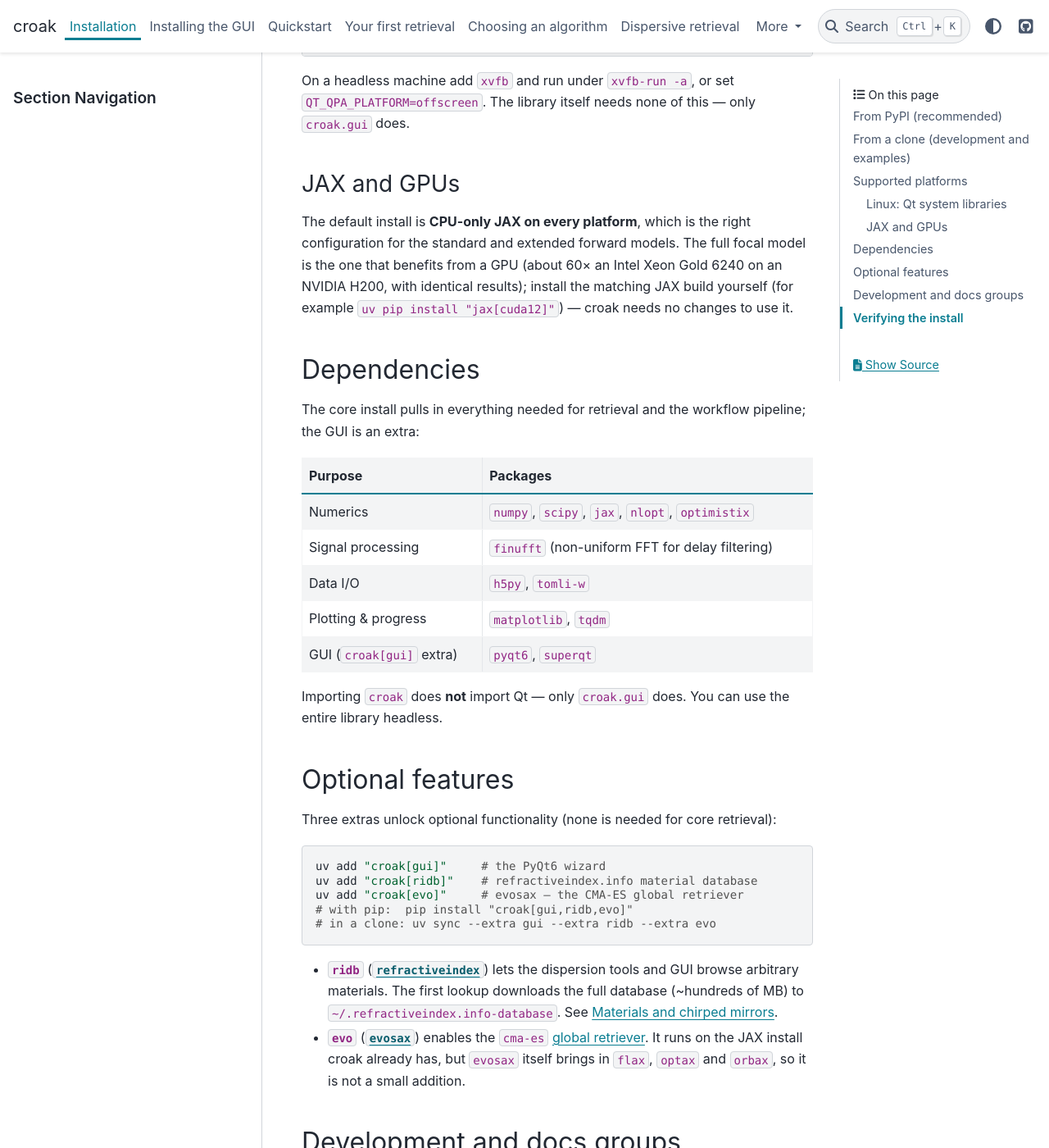
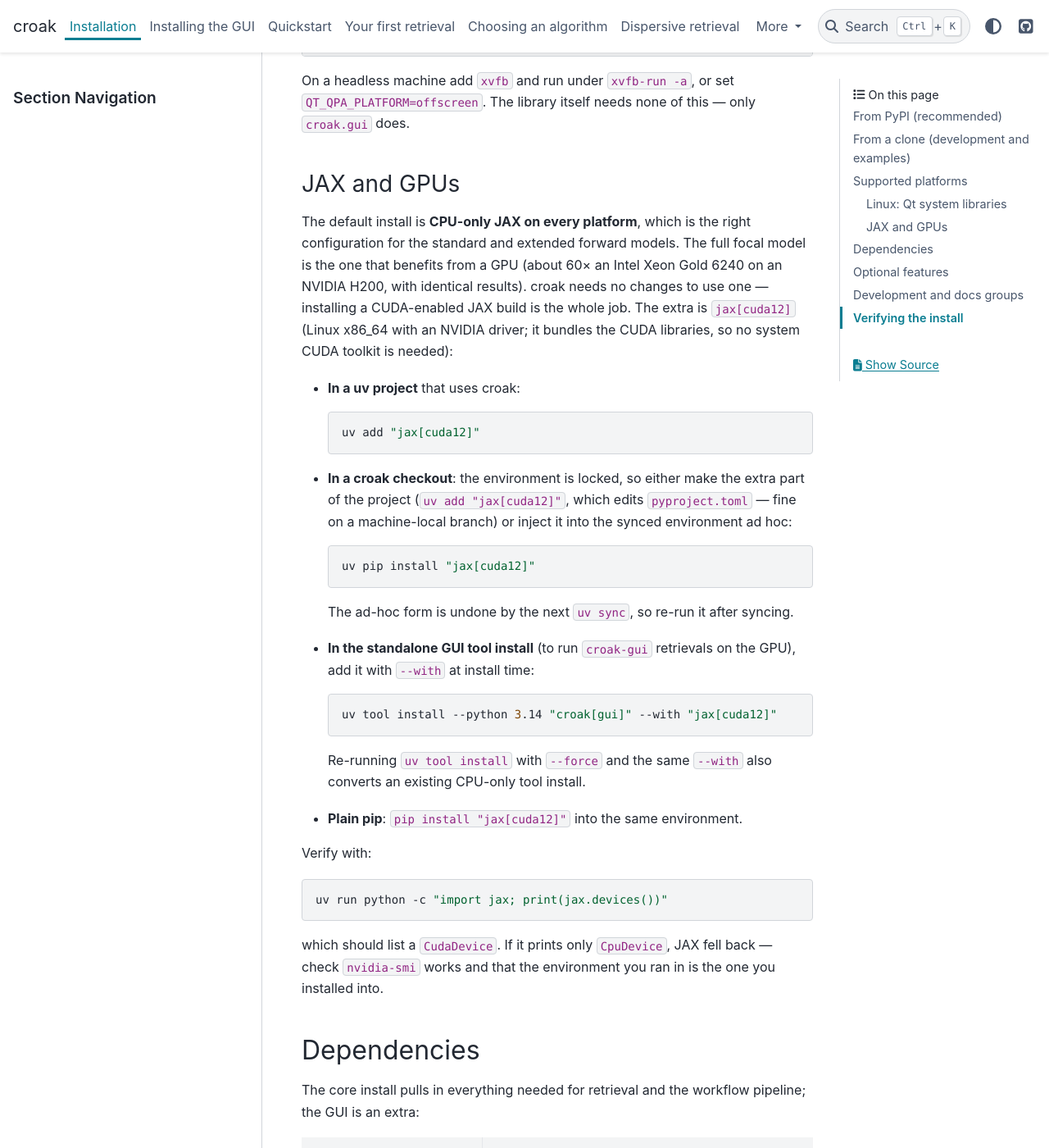
Before and after one commit to LupoLab/croak, a Sphinx documentation site: the page built from docs/getting_started/installation.md, in a window 1280 px wide and 1400 px high, scrolled down 2272 px. Shown: the whole window at 82% size. Built offline with Sphinx 7.4.7 and the PyData theme 0.15.4, drawn with Linux system fonts in a browser that asks for light colours.

Commit message:
Link docs pages from README via RTD; CUDA-with-uv install guide; ModelPNPS.jl in references

````diff
--- a/docs/getting_started/installation.md
+++ b/docs/getting_started/installation.md
@@ -93,9 +93,49 @@ On a headless machine add `xvfb` and run under `xvfb-run -a`, or set
 The default install is **CPU-only JAX on every platform**, which is the right
 configuration for the standard and extended forward models. The full focal
 model is the one that benefits from a GPU (about 60× an Intel Xeon Gold 6240
-on an NVIDIA H200, with identical results); install the matching JAX build
-yourself (for example `uv pip install "jax[cuda12]"`) — croak needs no changes
-to use it.
+on an NVIDIA H200, with identical results). croak needs no changes to use
+one — installing a CUDA-enabled JAX build is the whole job. The extra is
+`jax[cuda12]` (Linux x86_64 with an NVIDIA driver; it bundles the CUDA
+libraries, so no system CUDA toolkit is needed):
+
+- **In a uv project** that uses croak:
+
+  ```bash
+  uv add "jax[cuda12]"
+  ```
+
+- **In a croak checkout**: the environment is locked, so either make the
+  extra part of the project (`uv add "jax[cuda12]"`, which edits
+  `pyproject.toml` — fine on a machine-local branch) or inject it into the
+  synced environment ad hoc:
+
+  ```bash
+  uv pip install "jax[cuda12]"
+  ```
+
+  The ad-hoc form is undone by the next `uv sync`, so re-run it after syncing.
+
+- **In the standalone GUI tool install** (to run `croak-gui` retrievals on the
+  GPU), add it with `--with` at install time:
+
+  ```bash
+  uv tool install --python 3.14 "croak[gui]" --with "jax[cuda12]"
+  ```
+
+  Re-running `uv tool install` with `--force` and the same `--with` also
+  converts an existing CPU-only tool install.
+
+- **Plain pip**: `pip install "jax[cuda12]"` into the same environment.
+
+Verify with:
+
+```bash
+uv run python -c "import jax; print(jax.devices())"
+```
+
+which should list a `CudaDevice`. If it prints only `CpuDevice`, JAX fell back
+— check `nvidia-smi` works and that the environment you ran in is the one you
+installed into.
 
 ## Dependencies
 
````
Also changed, not shown: README.md (+10 -7 lines), docs/reference/bibliography.md (+6 -0 lines).
